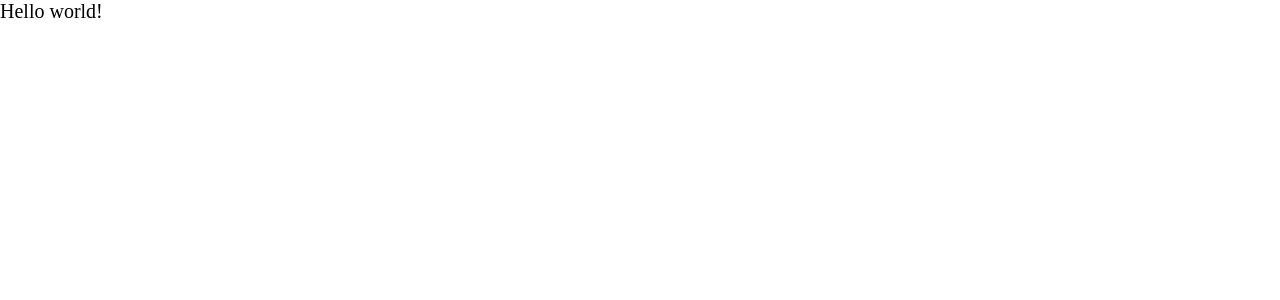
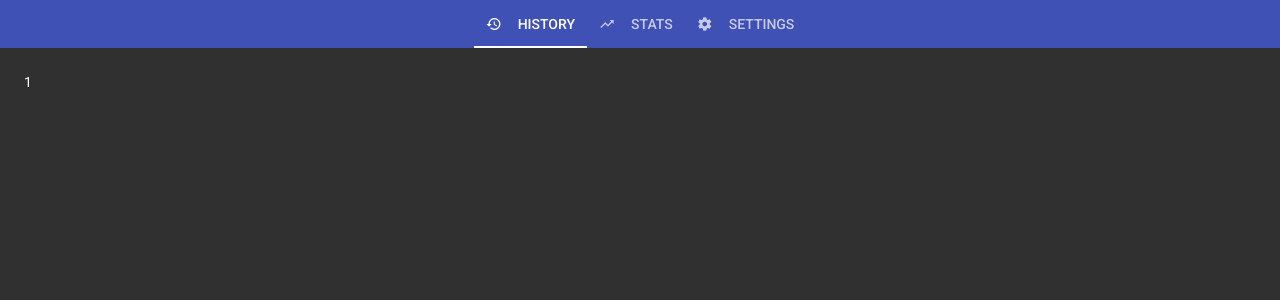
Before and after one commit to sereneblue/chrono, a Vue app: page / in a window 1280 px wide. Shown: the top 300 px of the page. Built offline with nearby package versions, Linux system fonts and the light colour scheme; the HTML template or start-up script is replaced by a standard one.

Commit message:
add tabs

```diff
--- a/src/options/App.vue
+++ b/src/options/App.vue
@@ -1,7 +1,45 @@
 <template>
-  <div>
-    <p>Hello world!</p>
-  </div>
+  <v-app dark>
+    <v-tabs
+      centered
+      color="indigo"
+      dark
+      slider-color="white"
+    >
+      <v-tab :key="history">
+        <v-icon left small>history</v-icon>
+        History
+      </v-tab>
+
+      <v-tab :key="stats">
+        <v-icon left small>trending_up</v-icon>
+        Stats
+      </v-tab>
+
+      <v-tab :key="settings">
+        <v-icon left small>settings</v-icon>
+        Settings
+      </v-tab>
+
+      <v-tab-item :key="history">
+        <v-container fluid>
+          1
+        </v-container>
+      </v-tab-item>
+
+      <v-tab-item :key="stats">
+        <v-container fluid>
+          2
+        </v-container>
+      </v-tab-item>
+
+      <v-tab-item :key="settings">
+        <v-container fluid>
+          3
+        </v-container>
+      </v-tab-item>
+    </v-tabs>
+  </v-app>
 </template>
 
 <script>
@@ -11,7 +49,4 @@ export default {
 </script>
 
 <style scoped>
-p {
-  font-size: 20px;
-}
 </style>
```
